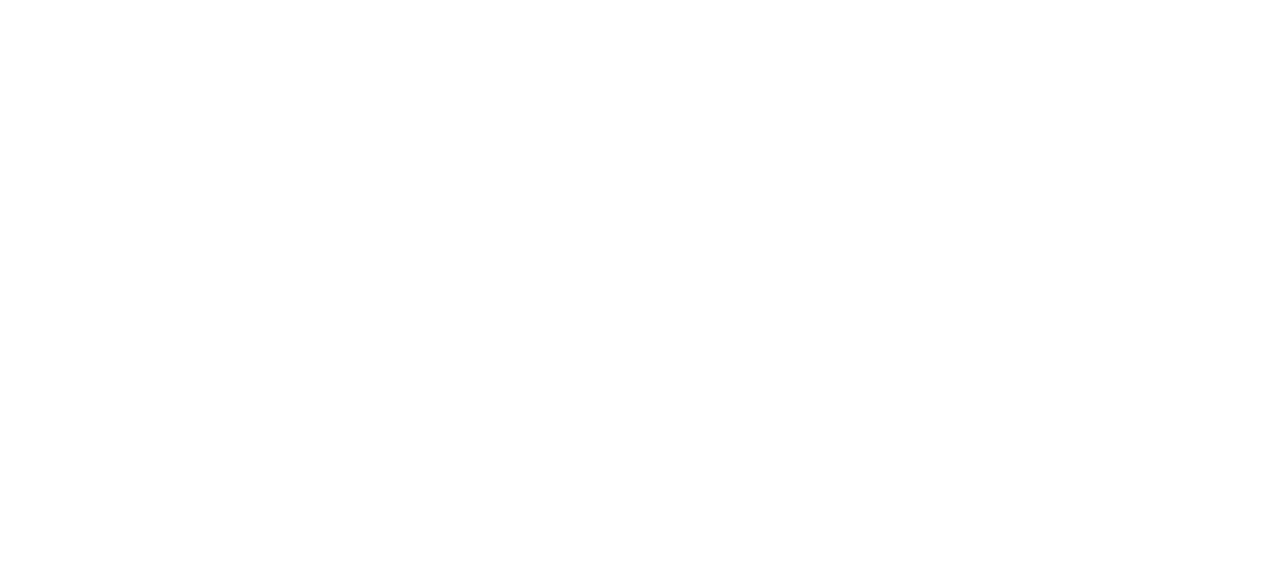
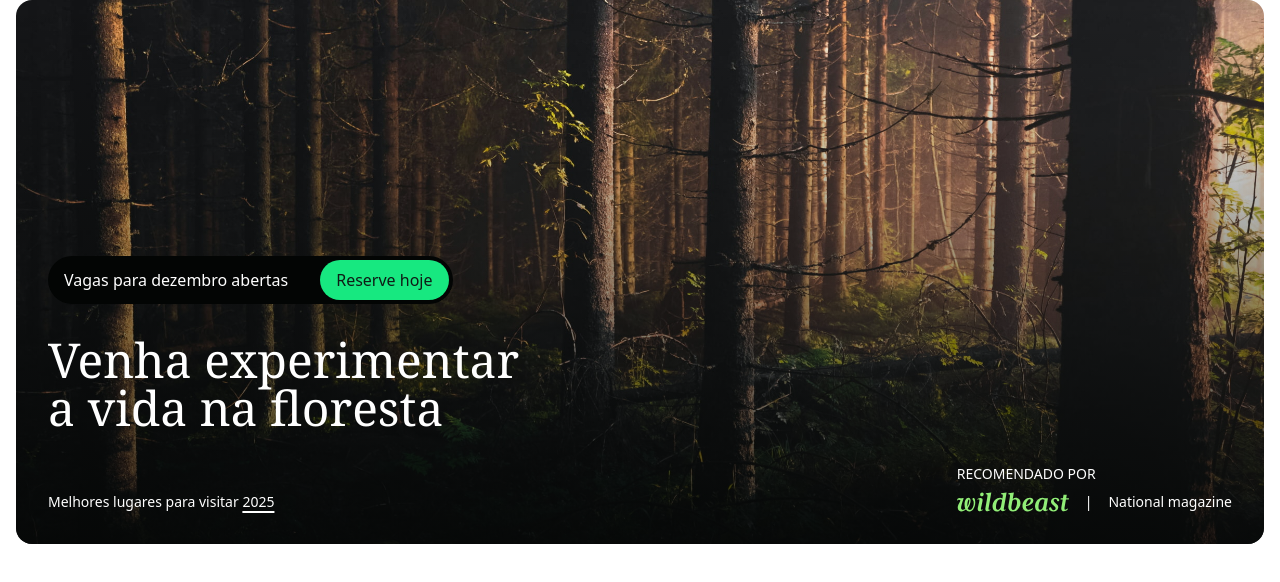
Before and after one commit to igor-chaves/forest, a website: page src/index.html in a window 1280 px wide. Drawn offline with Linux system fonts and the light colour scheme.

Commit message:
creates hero section

```diff
--- a/src/index.html
+++ b/src/index.html
@@ -7,5 +7,49 @@
     <link href="./output.css" rel="stylesheet" />
     <title>Forest</title>
   </head>
-  <body></body>
+  <body class="mb-96">
+    <main class="container">
+      <div
+        class="relative px-8 max-sm:px-4 pb-8 pt-64 max-sm:pt-12 bg-gradient-to-t from-verde-950/80 text-white rounded-2xl overflow-hidden">
+        <img
+          class="absolute inset-0 size-full object-cover -z-10"
+          src="./img/floresta.jpg"
+          alt="" />
+        <div
+          class="bg-verde-950/60 rounded-xl flex flex-col items-start gap-2 p-4 mb-8 sm:gap-8 sm:items-center sm:py-1 sm:pl-4 sm:pr-1 sm:bg-verde-950 sm:inline-flex sm:flex-row sm:rounded-full">
+          Vagas para dezembro abertas
+          <a
+            class="bg-verde-400 text-verde-900 py-2 px-4 inline-block rounded-full"
+            href=""
+            >Reserve hoje</a
+          >
+        </div>
+        <h1
+          class="mb-8 font-serif text-balance max-w-screen-sm text-4xl sm:20 sm:text-5xl">
+          Venha experimentar a vida na floresta
+        </h1>
+        <div class="text-sm sm:flex justify-between items-end">
+          <p class="max-sm:mb-4">
+            Melhores lugares para visitar
+            <a
+              class="underline decoration-2 underline-offset-4 hover:no-underline"
+              href="./"
+              >2025</a
+            >
+          </p>
+          <div>
+            <p class="uppercase mb-2">Recomendado por</p>
+            <p class="flex items-center gap-4">
+              <img
+                class="w-28"
+                src="./img/parceiros/wildbeast.svg"
+                alt="wildbeast" />
+              <span>|</span>
+              National magazine
+            </p>
+          </div>
+        </div>
+      </div>
+    </main>
+  </body>
 </html>
```
Also changed, not shown: src/output.css.
